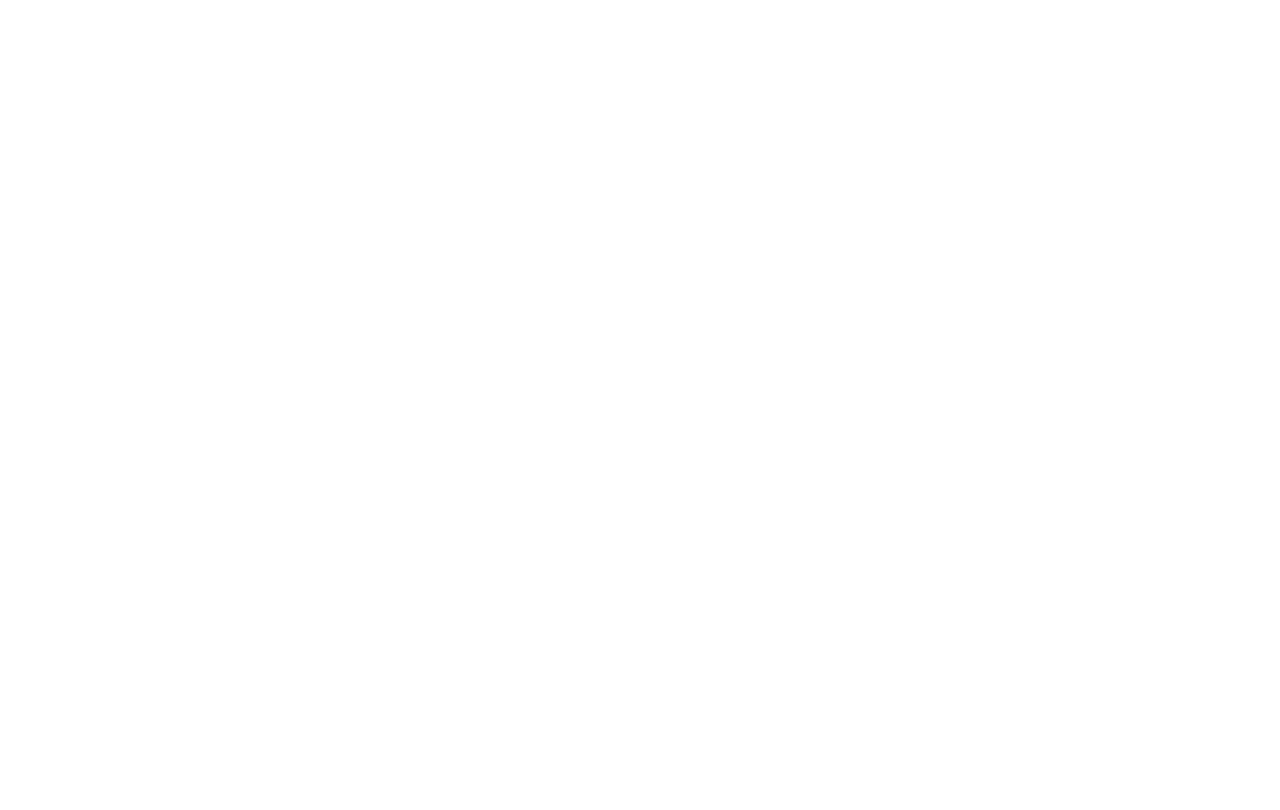
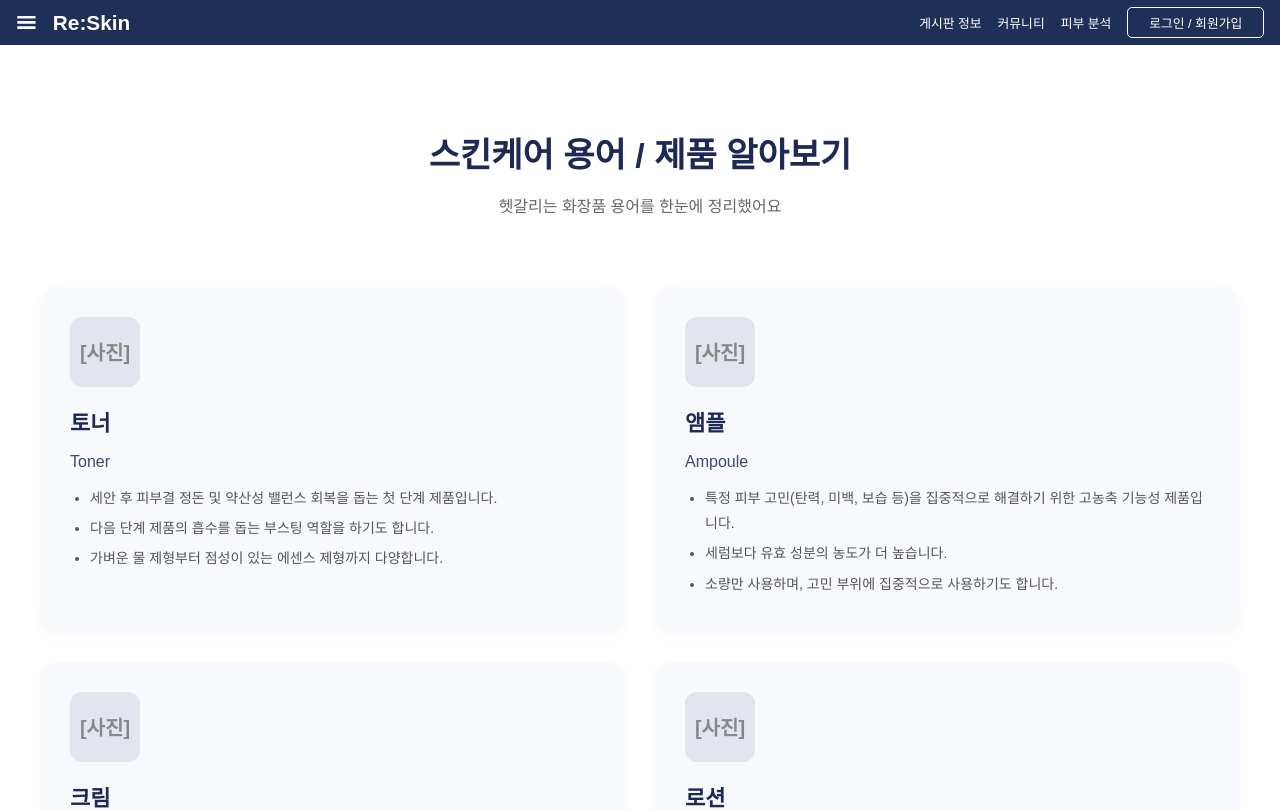
Before and after one commit to tab-captains/RE-Skin-fe, a React (Vite) app: page /infoboard/dictionary in a window 1280 px wide. Before the commit this address had no page. Shown: the top 810 px of the page. Built offline with nearby package versions, Linux system fonts and the light colour scheme.

Commit message:
feat:infoboatdPage에서 Dictionary(용어)페이지 연결 및 기본 UI 작성 완료

```diff
--- a/src/App.jsx
+++ b/src/App.jsx
@@ -9,6 +9,7 @@
 import CommunityPage from './features/community/pages/CommunityPage';
 import Infoboard from "./features/infoboard/pages/InfoboardPage";
 import Skinguide from "./features/infoboard/pages/Skinguide";
+import Dictionary from "./features/infoboard/pages/Dictionary";
 
 
 
@@ -26,6 +27,7 @@
           <Route path="infoboard">
             <Route index element={<Infoboard />}/>
             <Route path="skinguide" element={<Skinguide />}/>
+            <Route path="dictionary" element={<Dictionary />}/>
           </Route>
       </Route>
     </Routes>
--- /dev/null
+++ b/src/features/infoboard/pages/Dictionary.jsx
@@ -0,0 +1,157 @@
+import React from 'react';
+import styled from 'styled-components';
+
+const productTerms = [
+  {
+    name: '토너',
+    english: 'Toner',
+    description: [
+      '세안 후 피부결 정돈 및 약산성 밸런스 회복을 돕는 첫 단계 제품입니다.',
+      '다음 단계 제품의 흡수를 돕는 부스팅 역할을 하기도 합니다.',
+      '가벼운 물 제형부터 점성이 있는 에센스 제형까지 다양합니다.'
+    ]
+  },
+  {
+    name: '앰플',
+    english: 'Ampoule',
+    description: [
+      '특정 피부 고민(탄력, 미백, 보습 등)을 집중적으로 해결하기 위한 고농축 기능성 제품입니다.',
+      '세럼보다 유효 성분의 농도가 더 높습니다.',
+      '소량만 사용하며, 고민 부위에 집중적으로 사용하기도 합니다.'
+    ]
+  },
+  {
+    name: '크림',
+    english: 'Cream',
+    description: [
+      '기초 스킨케어의 마지막 단계에 사용하며, 영양 공급과 수분 증발을 막는 보호막 역할을 합니다.',
+      '유분 함량이 높아 보습력이 뛰어나 건성 피부에 특히 중요합니다.',
+      '밤 타입, 젤 타입 등 제형이 다양합니다.'
+    ]
+  },
+  {
+    name: '로션',
+    english: 'Lotion',
+    description: [
+      '크림보다 유분 함량이 적고 수분 함량이 높아 산뜻하게 마무리됩니다.',
+      '피부 표면에 가벼운 보습막을 형성하여 수분과 유분의 균형을 맞춥니다.',
+      '지성 피부나 여름철에 사용하기 적합합니다.'
+    ]
+  },
+];
+
+const DictionaryContainer = styled.div`
+  max-width: 1200px;
+  margin: 0 auto;
+  padding: 60px 20px 100px;
+  text-align: center;
+  font-family: 'Pretendard', sans-serif;
+`;
+
+const DictionaryHeader = styled.div`
+  margin-bottom: 70px;
+
+  h1 {
+    font-size: 34px;
+    font-weight: 700;
+    color: #1e2a55;
+    margin-bottom: 12px;
+  }
+
+  p {
+    font-size: 16px;
+    color: #666;
+  }
+`;
+
+const CardGrid = styled.div`
+  display: grid;
+  grid-template-columns: repeat(2, 1fr);
+  gap: 30px;
+
+  @media (max-width: 900px) {
+    grid-template-columns: 1fr;
+  }
+`;
+
+const ProductCard = styled.div`
+  background-color: #f7f9fc;
+  border-radius: 18px;
+  padding: 30px;
+  text-align: left;
+  min-height: 250px;
+  box-shadow: 0 4px 15px rgba(0, 0, 0, 0.03);
+`;
+
+const ImagePlaceholder = styled.div`
+  width: 70px;
+  height: 70px;
+  background-color: #e0e5ee;
+  border-radius: 12px;
+  display: flex;
+  align-items: center;
+  justify-content: center;
+  margin-bottom: 15px;
+  font-size: 20px;
+  font-weight: 600;
+  color: #aeb4c0;
+`;
+
+const ProductTitle = styled.h2`
+  font-size: 22px;
+  font-weight: 700;
+  color: #1e2a55;
+  margin-bottom: 5px;
+`;
+
+const ProductEnglish = styled.p`
+  font-size: 16px;
+  font-weight: 500;
+  color: #3d4a70;
+  margin-bottom: 15px;
+`;
+
+const DescriptionList = styled.ul`
+  list-style-type: disc;
+  padding-left: 20px;
+  margin: 0;
+
+  li {
+    font-size: 14px;
+    line-height: 1.8;
+    color: #555;
+    margin-bottom: 5px;
+  }
+`;
+
+const Dictionary = () => {
+  return (
+    <DictionaryContainer>
+      <DictionaryHeader>
+        <h1>스킨케어 용어 / 제품 알아보기</h1>
+        <p>헷갈리는 화장품 용어를 한눈에 정리했어요</p>
+      </DictionaryHeader>
+
+      <CardGrid>
+        {productTerms.map((item, index) => (
+          <ProductCard key={index}>
+            <ImagePlaceholder>
+              <span style={{ color: '#888' }}>[사진]</span>
+            </ImagePlaceholder>
+
+            <ProductTitle>{item.name}</ProductTitle>
+            <ProductEnglish>{item.english}</ProductEnglish>
+
+            <DescriptionList>
+              {item.description.map((desc, i) => (
+                <li key={i}>{desc}</li>
+              ))}
+            </DescriptionList>
+          </ProductCard>
+        ))}
+      </CardGrid>
+    </DictionaryContainer>
+  );
+};
+
+export default Dictionary;
--- a/src/features/infoboard/pages/InfoboardPage.jsx
+++ b/src/features/infoboard/pages/InfoboardPage.jsx
@@ -119,7 +119,7 @@
       ),
       title: "앰플? 세럼? 뭐가 다른거죠?",
       action: "스킨케어 용어/제품 알아보기 >",
-      link: "/guide/dictionary"
+      link: "/infoboard/dictionary"
     },
     {
       id: 3,
```
